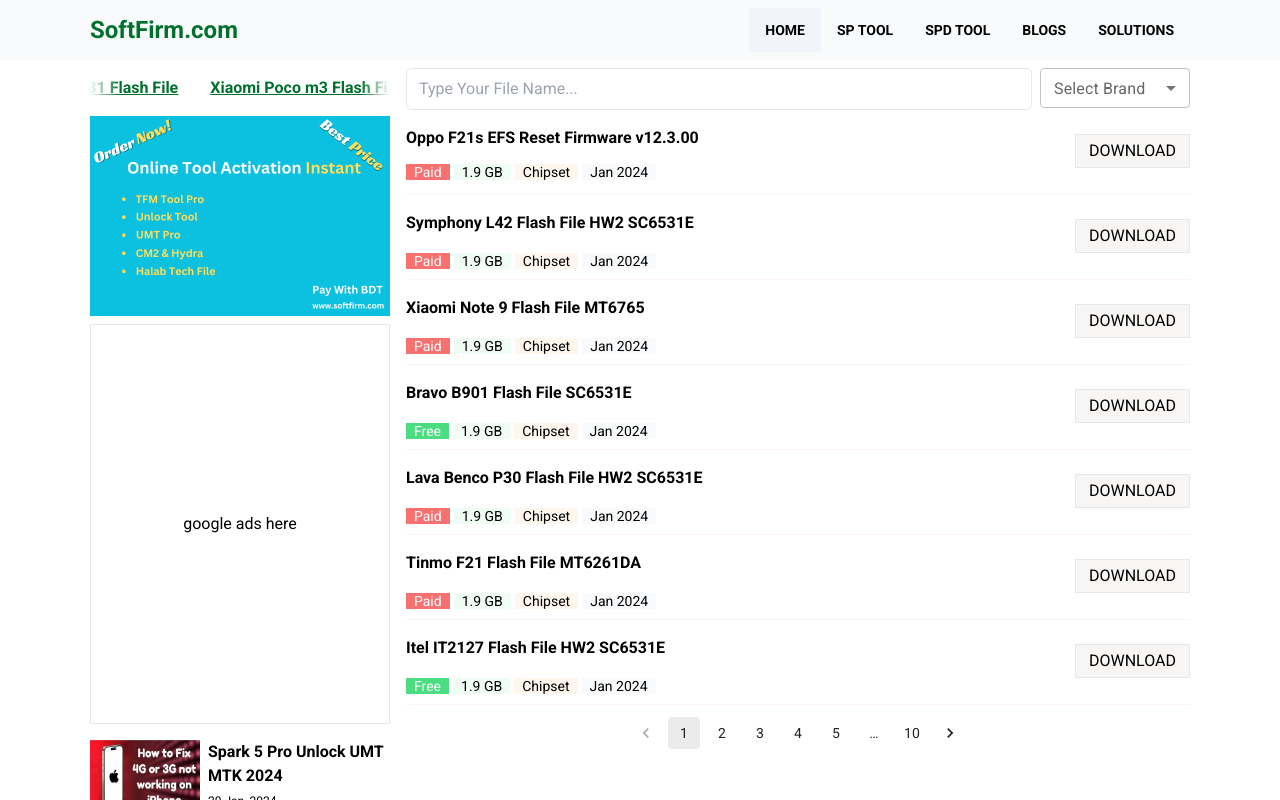
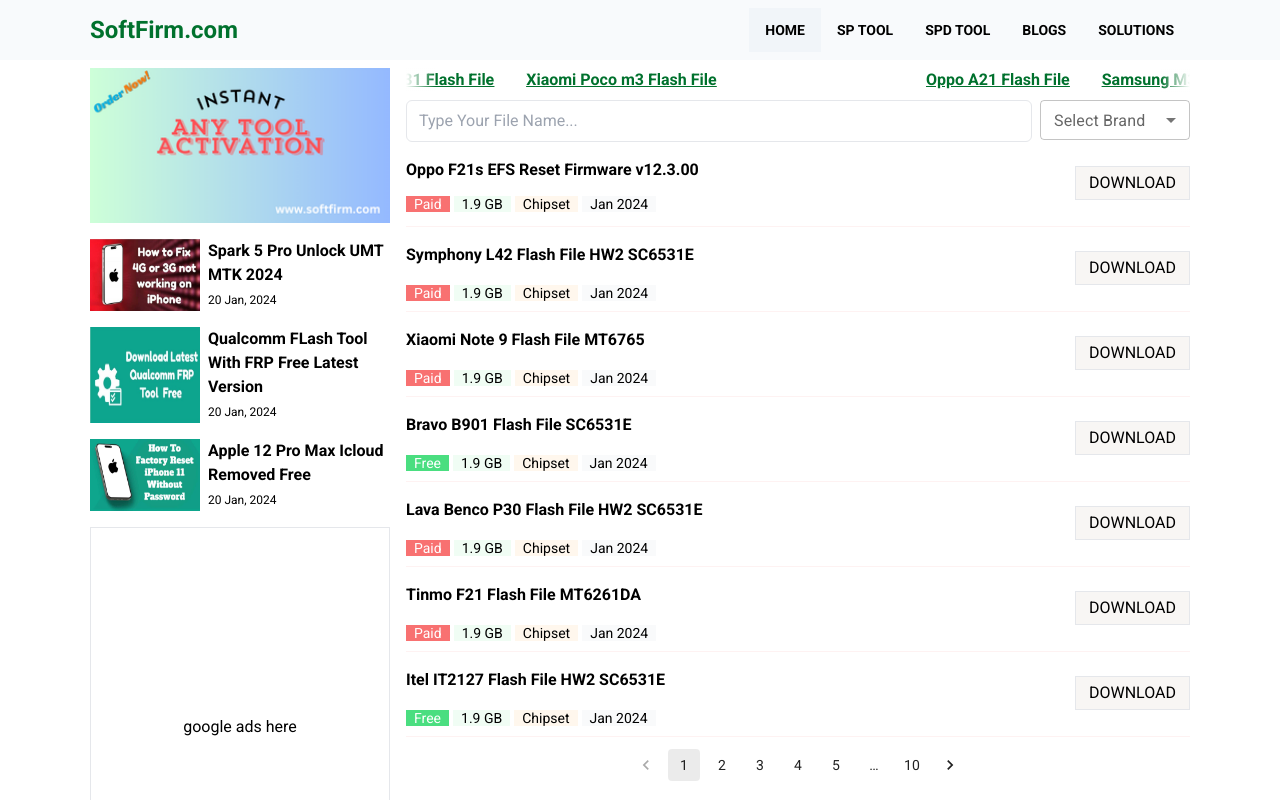
Before and after one commit to ashaansojib/firmwarehub, a React (Vite) app: page / in a window 1280 px wide. Shown: the top 800 px of the page. Built offline with nearby package versions, Linux system fonts and the light colour scheme.

Commit message:
marquee updated

```diff
--- a/src/layout/Main.jsx
+++ b/src/layout/Main.jsx
@@ -9,7 +9,7 @@
         <main>
             <Header />
             <div className='home-container'>
-                <div className="md:w-[300px] w-full p-2 md:p-0">
+                <div className="p-2 md:p-0">
                     <Aside />
                 </div>
                 <div className='w-full p-2 md:p-0'>
--- a/src/pages/home/Home.jsx
+++ b/src/pages/home/Home.jsx
@@ -1,6 +1,7 @@
 import { Button, FormControl, InputLabel, MenuItem, Pagination, Select } from '@mui/material';
 import React, { useState } from 'react';
 import { Link } from 'react-router-dom';
+import Upcoming from '../sidebar/Upcoming';
 
 const Home = () => {
     const [age, setAge] = useState('');
@@ -10,6 +11,7 @@
     };
     return (
         <div className='py-2'>
+            <Upcoming />
             <div className='flex flex-col-reverse md:flex-row justify-between gap-2'>
                 <input type="text" placeholder='Type Your File Name...' className='' />
                 {/* <button className='default-btn'>Brand</button> */}
--- a/src/pages/sidebar/Upcoming.jsx
+++ b/src/pages/sidebar/Upcoming.jsx
@@ -10,7 +10,7 @@
             .then(data => setAds(data))
     }, []);
     return (
-        <Marquee pauseOnHover={true} gradient={true} gradientWidth={30} className='my-4'>
+        <Marquee pauseOnHover={true} gradient={true} gradientWidth={30} className='mb-2'>
             {
                 ads.map((ad) => <h3 className='px-4 underline text-primary' key={ad.id}><Link to={`/download/${ad.id}`}>{ad.name}</Link></h3>)
             }
--- a/src/shared/Aside.jsx
+++ b/src/shared/Aside.jsx
@@ -1,18 +1,15 @@
 import React from 'react';
-import Upcoming from '../pages/sidebar/Upcoming';
 import RecentPost from '../pages/sidebar/RecentPost';
 
 const Aside = () => {
     return (
-        <aside className=''>
-            <Upcoming />
-            <img src="/poster.png" alt="" />
+        <aside className='py-2 md:w-[300px] '>
+            <img className='w-full cursor-pointer' src="/any-tool.png" alt="" />
+            {/* recent post */}
+            <RecentPost />
             <div className='h-[400px] flex justify-center items-center border my-2'>
                 <span>google ads here</span>
             </div>
-
-            {/* recent post */}
-            <RecentPost />
         </aside>
     );
 };
```
Also changed, not shown: public/any-tool.png (added).
